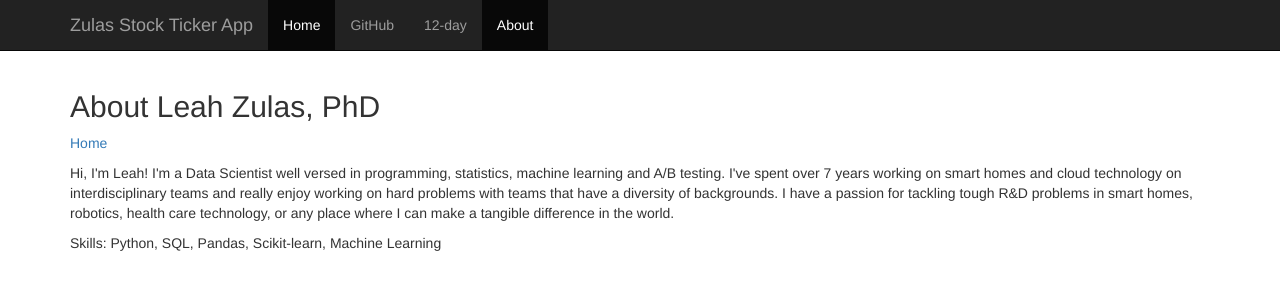
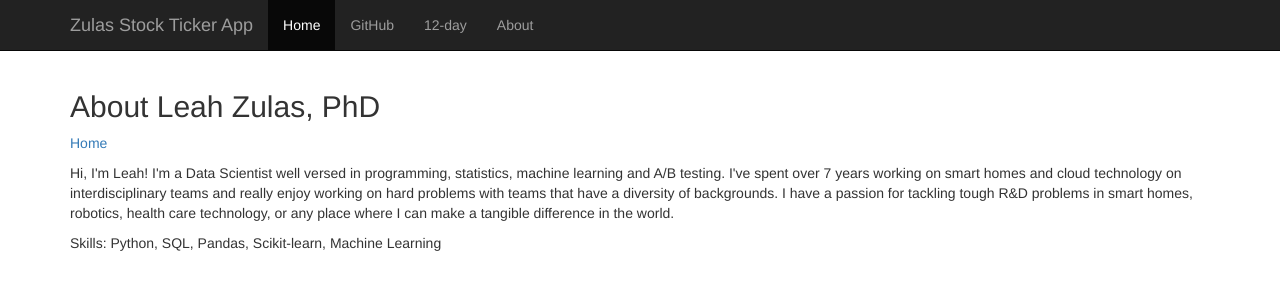
Before and after one commit to alzulas/flask-framework, a Flask app: page /about in a window 1280 px wide. Shown: the top 300 px of the page. Run offline with Flask 2, Linux system fonts and the light colour scheme; some libraries are stand-ins or nearby versions.

Commit message:
Remove "active" tag from about nav

```diff
--- a/templates/about.html
+++ b/templates/about.html
@@ -40,7 +40,7 @@
             <li class="nav-item">
               <a class="nav-link" href="https://www.thedataincubator.com/12day.html">12-day</a>
             </li>
-            <li class="nav-item active">
+            <li class="nav-item">
               <a class="nav-link" href="/about">About<span class="sr-only">(current)</span></a>
             </li>
           </ul>
--- a/templates/index.html
+++ b/templates/index.html
@@ -41,7 +41,7 @@
             <li class="nav-item">
               <a class="nav-link" href="https://www.thedataincubator.com/12day.html">12-day</a>
             </li>
-            <li class="nav-item active">
+            <li class="nav-item">
               <a class="nav-link" href="/about">About<span class="sr-only">(current)</span></a>
             </li>
           </ul>
--- a/templates/result.html
+++ b/templates/result.html
@@ -46,7 +46,7 @@
             <li class="nav-item">
               <a class="nav-link" href="https://www.thedataincubator.com/12day.html">12-day</a>
             </li>
-            <li class="nav-item active">
+            <li class="nav-item">
               <a class="nav-link" href="/about">About<span class="sr-only">(current)</span></a>
             </li>
           </ul>
```
